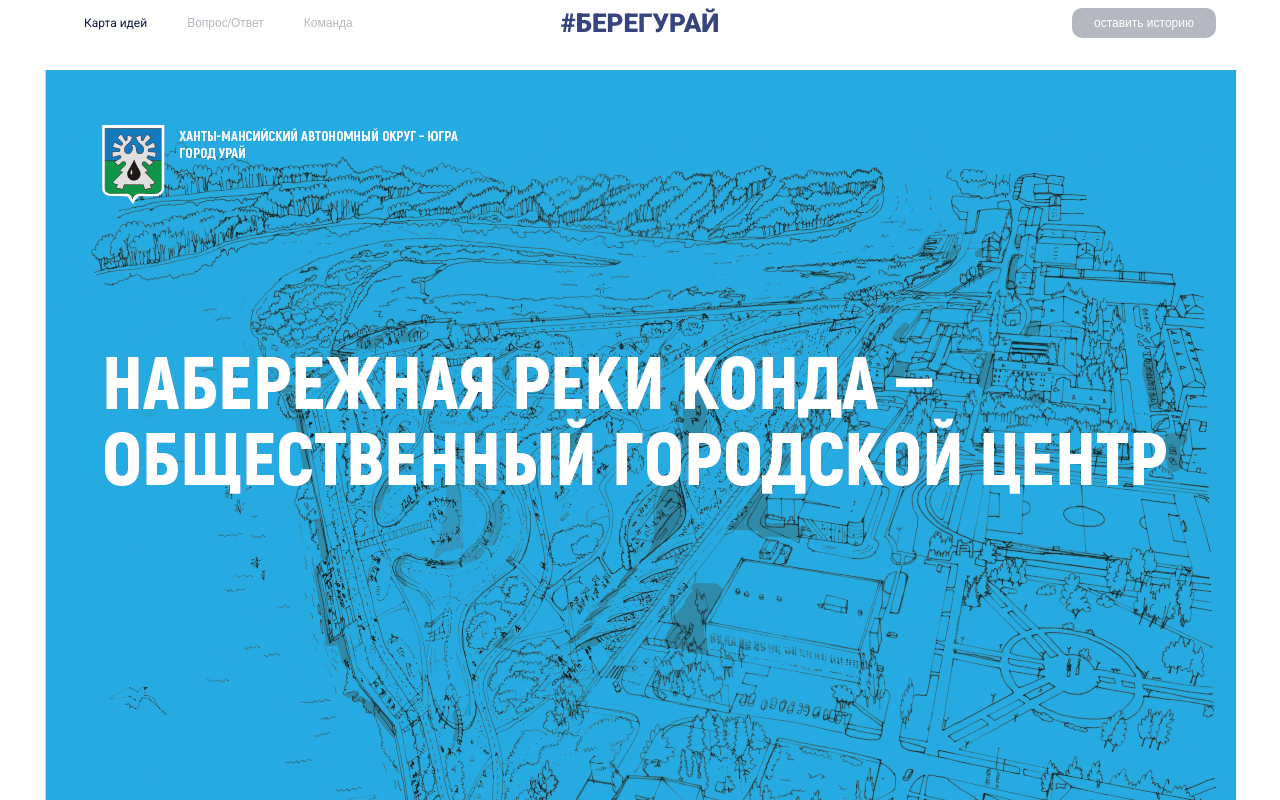
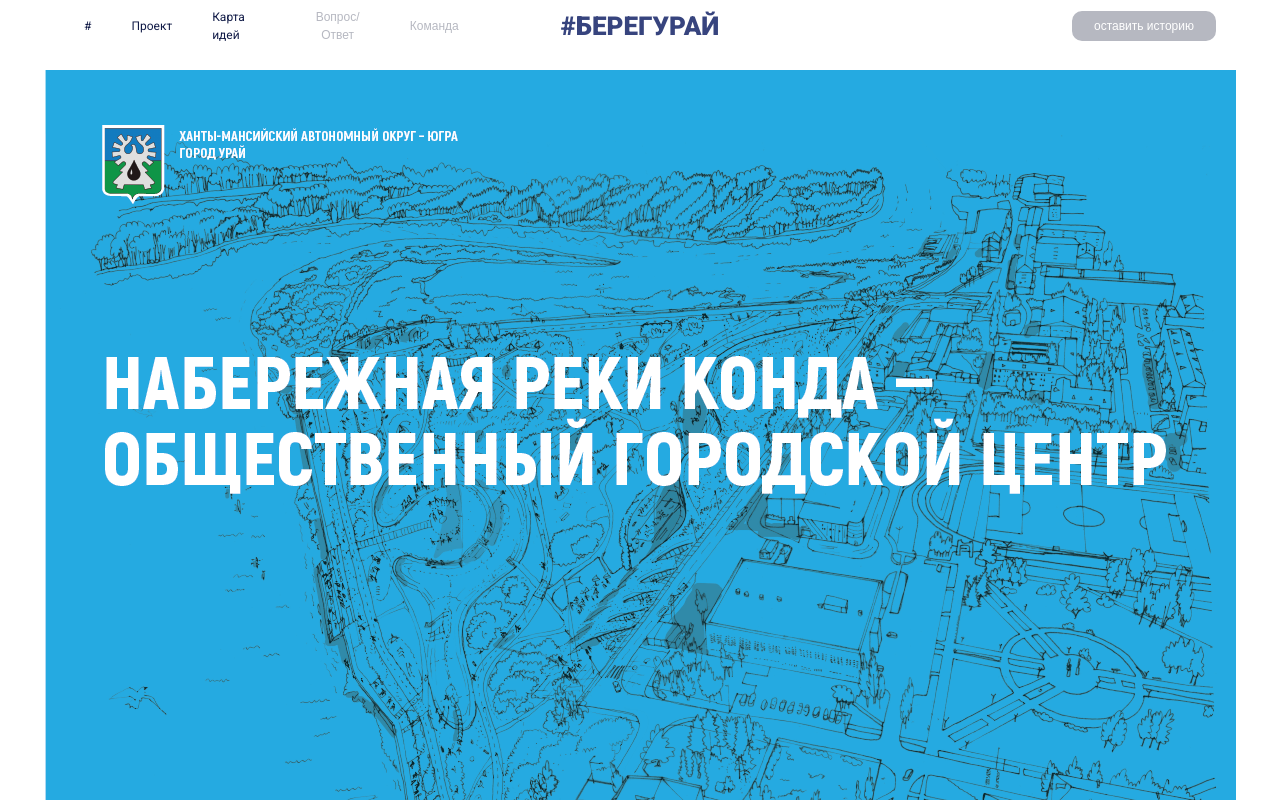
Before and after one commit to designunit/bereguray, a Next.js app: page /project in a window 1280 px wide. Shown: the top 800 px of the page. Built offline with nearby package versions, Linux system fonts and the light colour scheme.

Commit message:
project page to slides

```diff
--- a/src/project/ProjectPage/index.tsx
+++ b/src/components/PageLayout/index.tsx
@@ -1,26 +1,14 @@
-import styles from './styles.module.css'
 import { Header } from 'src/components/Header'
 import { Button } from 'src/components/Button'
 
-const ProjectPage = () => {
-
-    const slides = []
-    const slidesCount = 8
-
-    for (let i = 0; i < slidesCount; i++) {
-        slides[i] = (
-            <img
-                className={styles.picture}
-                src={`/static/project/YRAI_${i+1}.png`}
-            />
-        )
-    }
-
+export const PageLayout: React.SFC = props => {
     return (
         <main>
             <Header
                 menu={(
                     <>
+                        <Button href={'/'} theme={'link'}>#</Button>
+                        <Button href={'/project'} theme={'link'}>Проект</Button>
                         <Button href={'https://app.latl.ng/map/bereguray'} theme={'link'}>Карта идей</Button>
                         <Button disabled theme={'link'}>Вопрос/Ответ</Button>
                         <Button disabled theme={'link'}>Команда</Button>
@@ -36,11 +24,7 @@ const ProjectPage = () => {
                 )}
             />
 
-            <div className={styles.slidesContainer}>
-                {slides}
-            </div>
+            {props.children}
         </main>
     )
 }
-
-export default ProjectPage
--- /dev/null
+++ b/src/components/Slides/index.tsx
@@ -0,0 +1,22 @@
+import styles from './styles.module.css'
+import { PageLayout } from '../PageLayout'
+
+type SlidesProps = {
+    images: string[]
+}
+
+export const Slides: React.SFC<SlidesProps> = props => {
+    return (
+        <PageLayout>
+            <div className={styles.slides}>
+                {props.images.map(x => (
+                    <img
+                        key={x}
+                        className={styles.picture}
+                        src={x}
+                    />
+                ))}
+            </div>
+        </PageLayout>
+    )
+}
--- a/src/project/ProjectPage/styles.module.css
+++ b/src/components/Slides/styles.module.css
@@ -1,4 +1,4 @@
-.slidesContainer {
+.slides {
     display: flex;
     flex-wrap: wrap;
     justify-content: center;
--- a/src/pages/project.tsx
+++ b/src/pages/project.tsx
@@ -1,15 +1,30 @@
 import Head from 'next/head'
 import { NextPage } from 'next'
-import ProjectPage from 'src/project/ProjectPage'
+import { Slides } from 'src/components/Slides'
 
-const Project: NextPage = () => (
+const Project: NextPage = () => {
+    const images = [
+        '/static/project/YRAI_1.png',
+        '/static/project/YRAI_2.png',
+        '/static/project/YRAI_3.png',
+        '/static/project/YRAI_4.png',
+        '/static/project/YRAI_5.png',
+        '/static/project/YRAI_6.png',
+        '/static/project/YRAI_7.png',
+        '/static/project/YRAI_8.png',
+    ]
+
+    return (
         <>
             <Head>
                 <title>#БЕРЕГУРАЙ</title>
             </Head>
 
-        <ProjectPage />
+            <Slides
+                images={images}
+            />
         </>
     )
+}
 
 export default Project
```
Lines whose indentation alone changed are shown as unchanged.
